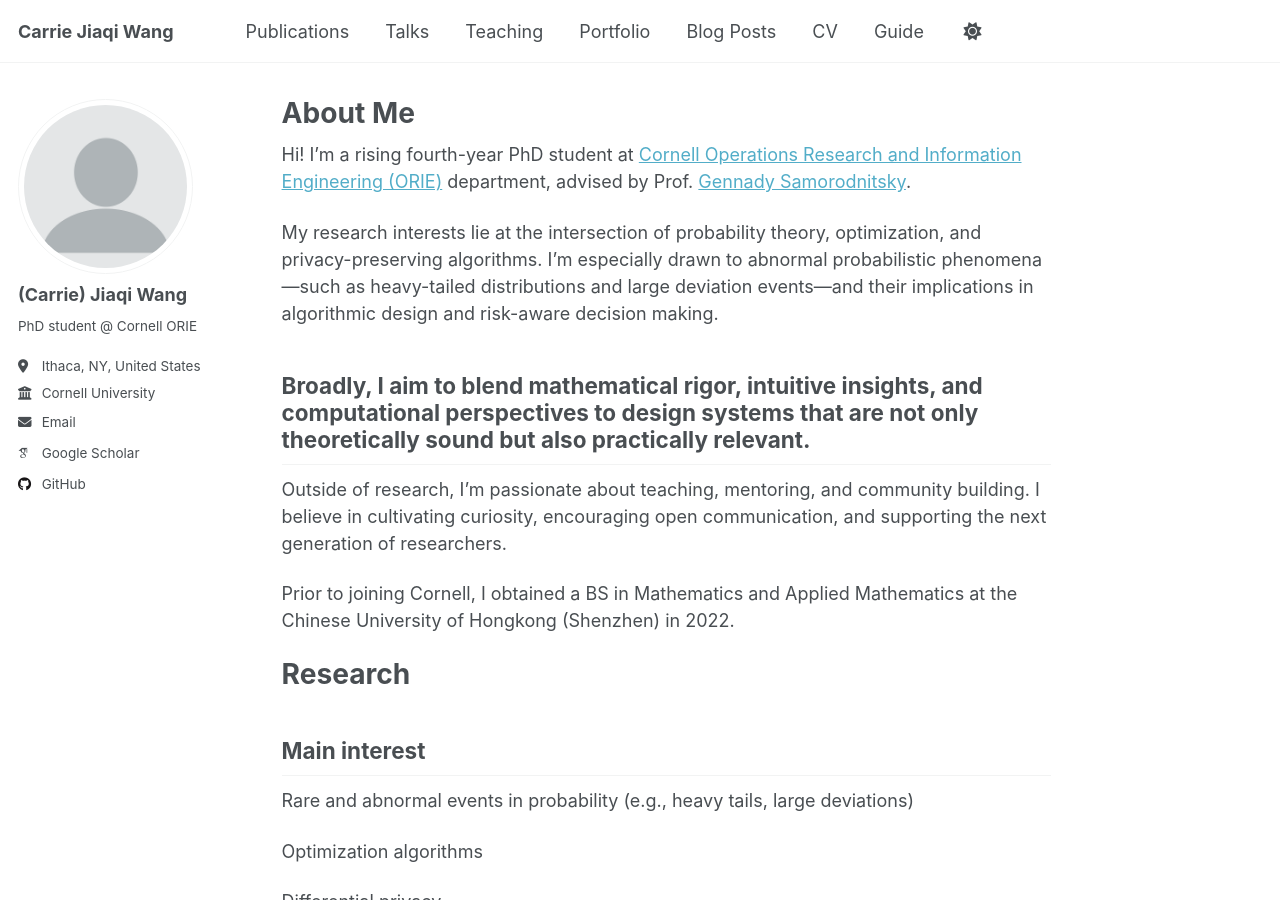
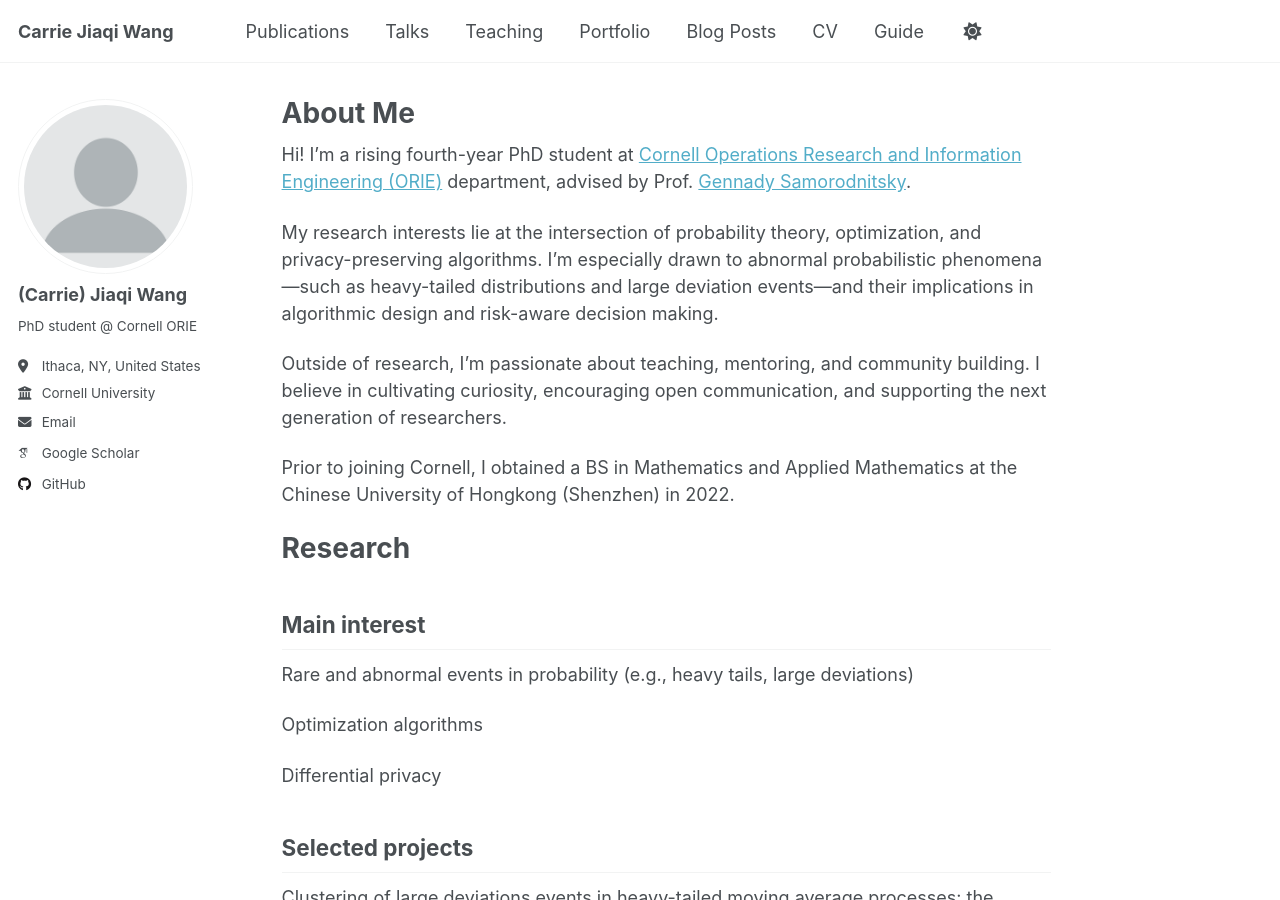
Before and after one commit to CarrieJiaqiWang/CarrieJiaqiWang.github.io, a Jekyll site: the page built from _pages/about.md, in a window 1280 px wide and 900 px high. Built offline with Jekyll 4.4.1, drawn with Linux system fonts in a browser that asks for light colours; some web fonts are replaced.

Commit message:
Update about.md

```diff
--- a/_pages/about.md
+++ b/_pages/about.md
@@ -9,8 +9,6 @@ redirect_from:
 Hi! I’m a rising fourth-year PhD student at [Cornell Operations Research and Information Engineering (ORIE)](https://www.engineering.cornell.edu/orie/) department, advised by Prof. [Gennady Samorodnitsky](https://people.orie.cornell.edu/gennady/).
 
 My research interests lie at the intersection of probability theory, optimization, and privacy-preserving algorithms. I’m especially drawn to abnormal probabilistic phenomena—such as heavy-tailed distributions and large deviation events—and their implications in algorithmic design and risk-aware decision making.
-
-## Broadly, I aim to blend mathematical rigor, intuitive insights, and computational perspectives to design systems that are not only theoretically sound but also practically relevant.
 
 Outside of research, I’m passionate about teaching, mentoring, and community building. I believe in cultivating curiosity, encouraging open communication, and supporting the next generation of researchers.
 
```
